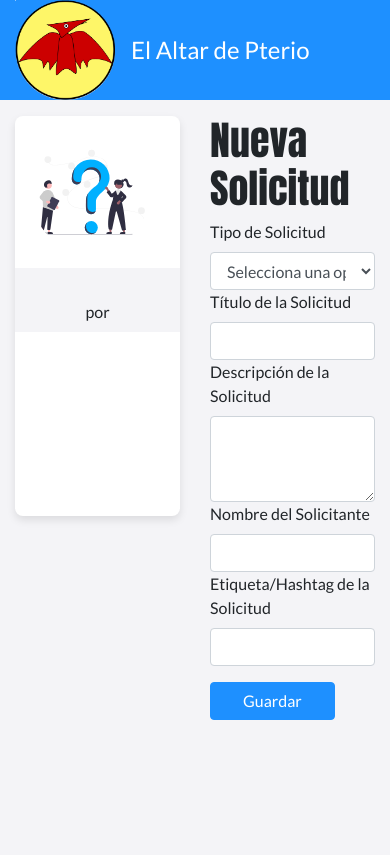
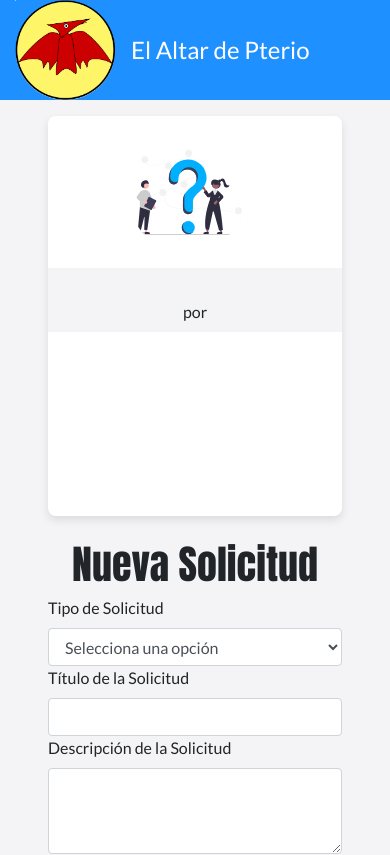
Before and after one commit to iqrivas/altardepterio, a React (Create React App) app: page /#/badges/new in a window 390 px wide. Shown: the top 855 px of the page. Built offline with nearby package versions, Linux system fonts and the light colour scheme.

Commit message:
responsive adjustment for NewPetitionpage

```diff
--- a/src/components/BadgeForm.js
+++ b/src/components/BadgeForm.js
@@ -6,7 +6,7 @@ class BadgeForm extends React.Component {
     render() {
         return (
             <div>
-                <h1>Nueva Solicitud</h1>
+                <h1 className="text-center">Nueva Solicitud</h1>
 
                 <form onSubmit={this.props.onSubmit} action="">
                     <div className="form-group">
--- a/src/components/BadgesList.js
+++ b/src/components/BadgesList.js
@@ -6,7 +6,7 @@ import question from '../images/undraw_Questions_re_1fy7.svg';
 class BadgesList extends React.Component {
   render() {
     return (
-      <ul className="list-unstyled">
+      <ul className="list-unstyled px-4">
         {this.props.badges.map((badge) => {
           return (
             <li key={badge._id}>
--- a/src/pages/BadgeNew.js
+++ b/src/pages/BadgeNew.js
@@ -2,7 +2,6 @@ import React from "react";
 import Badge from "../components/Badge";
 import BadgeForm from "../components/BadgeForm";
 import "./styles/BadgeNew.css";
-import hero from "../images/jeremy-perkins-uhjiu8FjnsQ-unsplash.jpg";
 
 class BadgeNew extends React.Component {
   state = {
@@ -48,7 +47,7 @@ class BadgeNew extends React.Component {
 
         <div className="container">
           <div className="row">
-            <div className="col-6">
+            <div className="col-md-6 col-sm-12 px-5 mb-4">
               <Badge
                 requestType={this.state.form.requestType}
                 requestTitle={this.state.form.requestTitle}
@@ -58,7 +57,7 @@ class BadgeNew extends React.Component {
                 requestTag={this.state.form.requestTag}
               />
             </div>
-            <div className="col-6">
+            <div className="col-md-6 col-sm-12 px-5">
               <BadgeForm
                 onChange={this.handleChange}
                 formValues={this.state.form}
```
